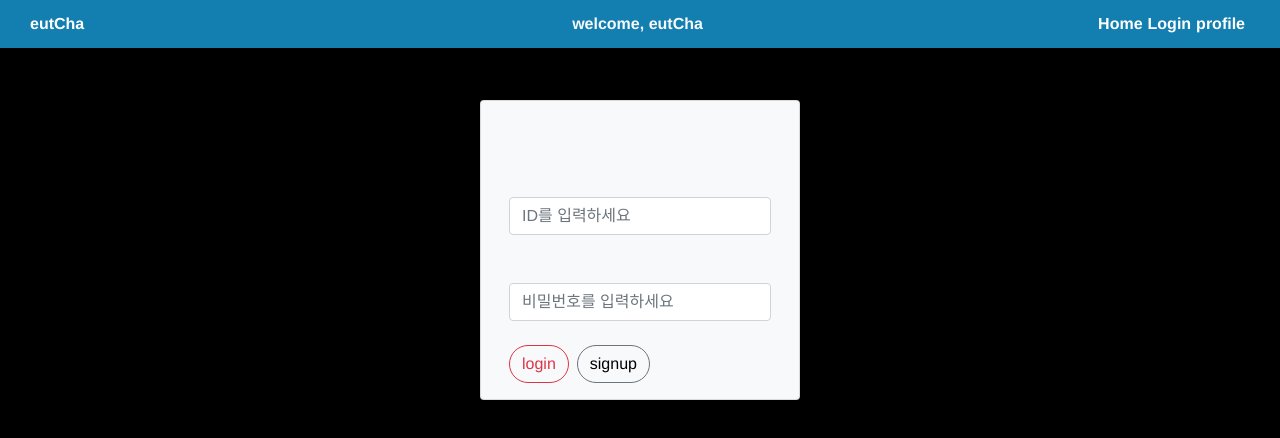
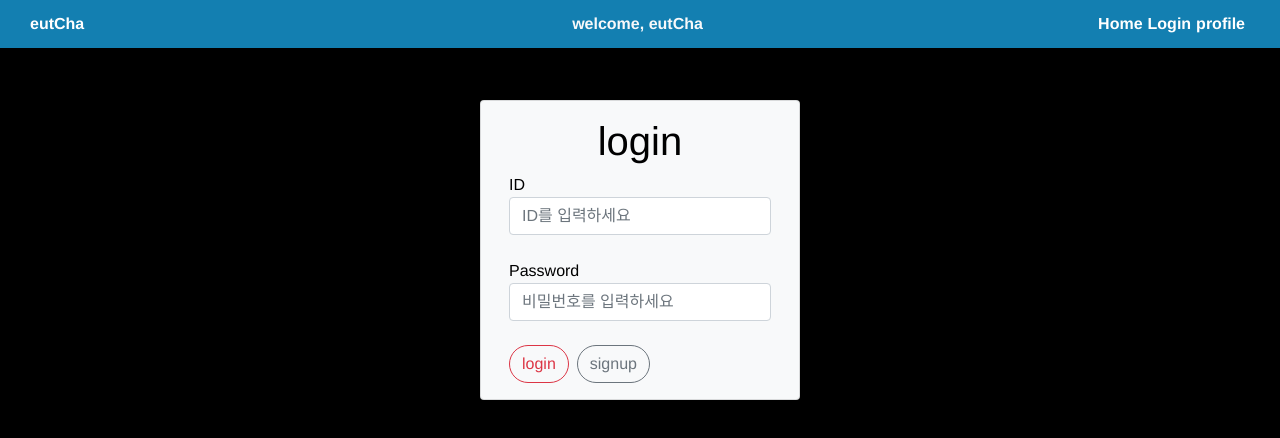
Before and after one commit to elqla/eutCha-movie_community, a Vue app in the folder final-pjt-front/: page /login in a window 1280 px wide. Shown: the top 438 px of the page. Built offline with nearby package versions, Linux system fonts and the light colour scheme; what vue-moment would draw is missing.

Commit message:
fix_loginView

```diff
--- a/final-pjt-front/src/store/modules/accounts.js
+++ b/final-pjt-front/src/store/modules/accounts.js
@@ -46,7 +46,7 @@ export default {
       axios({
         url:drf.accounts.signup(),
         method: 'post',
-        data:credentials,
+        data: credentials,
       })
       .then(res => {
         const token = res.data.key
--- a/final-pjt-front/src/views/LoginView.vue
+++ b/final-pjt-front/src/views/LoginView.vue
@@ -5,7 +5,7 @@
         border-variant="grey"
         bg-variant="light"
         >
-    <h1>login</h1>
+    <h1 class="login-title">login</h1>
     <account-error-list v-if="authError"></account-error-list>
       <b-form @submit.prevent="login(credentials)" align="left">
         <b-form-group label-for="username" label="ID">
@@ -19,9 +19,9 @@
         </b-form-group>
         <br>
         <b-button type="submit" pill variant="outline-danger">login</b-button>
-        <b-button type="link" pill variant="outline-secondary" class="mx-2">
-        <router-link to="/signup" style="text-decoration:none; color: black;">signup</router-link>
-        </b-button>
+        <router-link to="/signup" style="text-decoration:none; color: black;">
+          <b-button type="link" pill variant="outline-secondary" class="mx-2">signup</b-button>
+        </router-link>
       </b-form>
     </b-card>
   </div>
@@ -54,5 +54,10 @@
 </script>
 
 <style>
-
+.login-title {
+  color: black
+}
+label {
+  color: black
+}
 </style>
--- a/final-pjt-front/src/views/SignupView.vue
+++ b/final-pjt-front/src/views/SignupView.vue
@@ -5,12 +5,22 @@
         border-variant="grey"
         bg-variant="light"
         >
-    <h1>signup</h1>
+    <h1 class="signup-title">signup</h1>
     <account-error-list v-if="authError"></account-error-list>
       <b-form @submit.prevent="signup(credentials)" align="left">
         <b-form-group label-for="username" label="ID">
           <b-form-input v-model="credentials.username" id="username" placeholder="ID를 입력하세요" type="text" required>
           </b-form-input>
+        </b-form-group>
+        <br>
+        <b-form-group label-for="nickname" label="닉네임">
+          <b-form-input v-model="credentials.nickname" id="nickname" placeholder="별명을 입력하세요" type="text" required>
+          </b-form-input>
+        </b-form-group>
+        <br>
+        <b-form-group label-for="picture" label="프로필 사진">
+          <b-form-file v-model="credentials.picture" :state="Boolean(credentials.picture)" id="picture" required>
+          </b-form-file>
         </b-form-group>
         <br>
         <b-form-group label-for="password1" label="Password">
@@ -45,11 +55,13 @@
           username : '',
           password1 : '',
           password2 : '',
+          nickname : '',
+          picture: null,
         }
       }
     },
     computed: {
-      ...mapGetters(['authError'])
+      ...mapGetters(['authError']),
     },
     methods: {
       ...mapActions(['signup'])
@@ -58,5 +70,7 @@
 </script>
 
 <style>
-
+.signup-title {
+  color: black;
+}
 </style>
```
Also changed, not shown: 2 other files (tests, documents, lock files or other folders).
